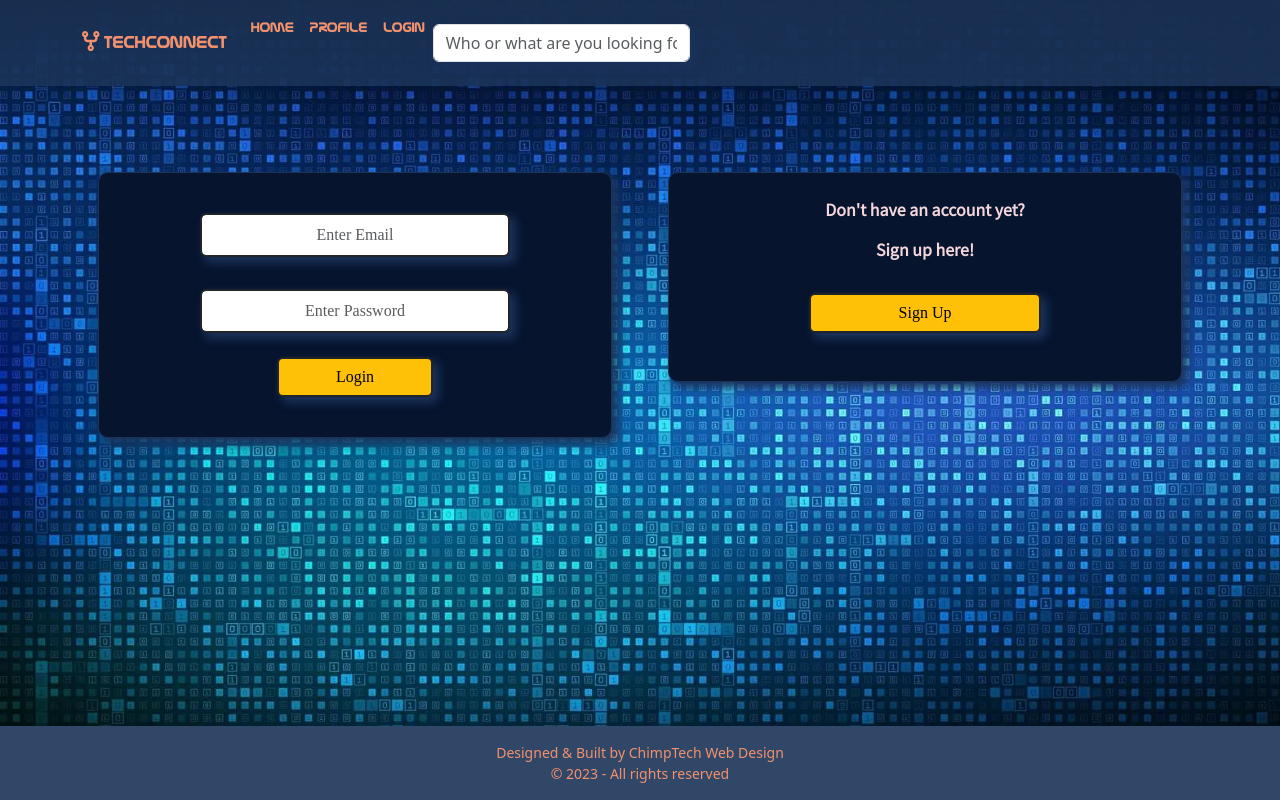
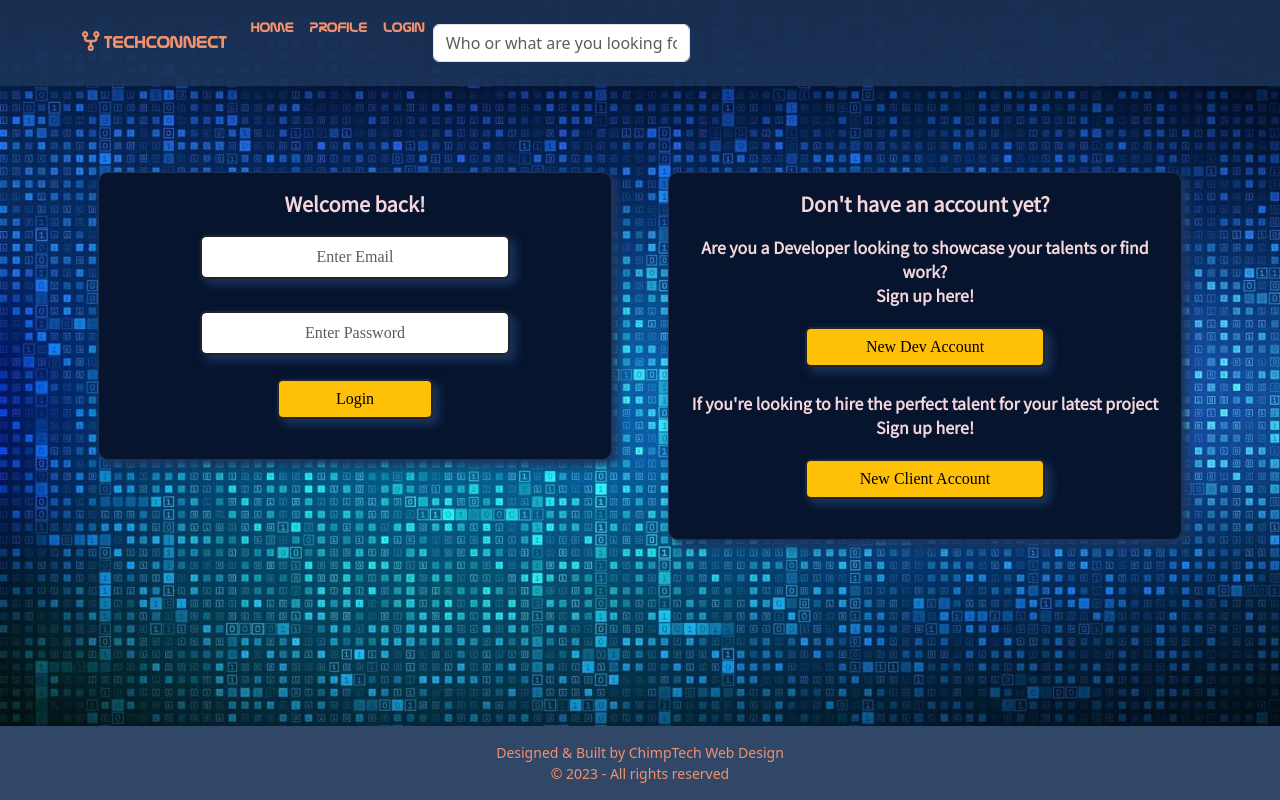
Before and after one commit to KSheridan86/TechConnect, a React (Create React App) app: page /login in a window 1280 px wide. Built offline with nearby package versions, Linux system fonts and the light colour scheme; a web font is replaced by a local one.

Commit message:
options added to home page sign up functionality

```diff
--- a/src/views/Home.js
+++ b/src/views/Home.js
@@ -109,18 +109,23 @@ const Home = ({loggedIn}) => {
                         <hr />
                         <h1 className='nasa text-uppercase'>Clients!</h1>
                         <p>
-                        Create basic accounts to explore developer profiles, view contact details,
-                        and send private messages to developers.
+                        Create an account to explore developer profiles, unlock contact details,
+                        and send private messages to your perfect developer.
                         </p>
                         <hr />
                         {!loggedIn ? (
                         <div>
                             <p className="pb-3">
-                            Ready to get started? Join TechConnect today and take your tech projects to the next level!
+                            Ready to get started? Join TechConnect today and take your career and projects to the next level!
                             </p>
-                            <div className="col-12 text-center hand-writing mb-3">
+                            <div className="col-12 text-center hand-writing mb-3 m-2">
                                 <button onClick={handleSignUp} className="btn border-dark custom-button">
-                                    Sign Up
+                                    Sign Up as a Developer
+                                </button>
+                            </div>
+                            <div className="col-12 text-center hand-writing mb-3 m-2">
+                                <button onClick={handleSignUp} className="btn border-dark custom-button">
+                                    Sign Up as a Client
                                 </button>
                             </div>
                         </div>
--- a/src/views/Login.js
+++ b/src/views/Login.js
@@ -43,8 +43,10 @@ const Login = ({ onLogin }) => {
         <div className="row">
 
           <div className="col-md-6">
-            <form className="glass-box m-3 mb-3" onSubmit={handleLogin}>
-              <div className="d-flex justify-content-center align-items-center mt-4">
+
+            <form className="glass-box m-3 mb-3 fw-bold text-center" onSubmit={handleLogin}>
+              <p className="fs-5 mt-3 mb-0">Welcome back!</p>
+              <div className="d-flex justify-content-center align-items-center">
                 <div className="row p-3">
                   <div className="col-12">
                     <input
@@ -77,10 +79,18 @@ const Login = ({ onLogin }) => {
           </div>
 
           <div className="col-md-6 hand-writing">
-            <div className="glass-box m-3 fw-bold p-4 text-center">
-              <p>Don't have an account yet?</p>
-              <p>Sign up here!</p>
-              <button className="btn btn-warning border-dark border-2 mt-3 col-6 mb-4" onClick={() => navigate('/signup')}>Sign Up</button>
+            <div className="glass-box m-3 fw-bold p-3 text-center">
+              <p className="fs-5">Don't have an account yet?</p>
+              <p>Are you a Developer looking to showcase your talents or find work? <br /> Sign up here!</p>
+              <button
+                className="btn btn-warning border-dark border-2 mt-1 col-6 mb-4"
+                onClick={() => navigate('/signup')}>New Dev Account
+              </button>
+              <p>If you're looking to hire the perfect talent for your latest project <br /> Sign up here!</p>
+              <button
+                className="btn btn-warning border-dark border-2 mt-1 col-6 mb-4"
+                onClick={() => navigate('/signup')}>New Client Account
+              </button>
             </div>
 
           </div>
```
